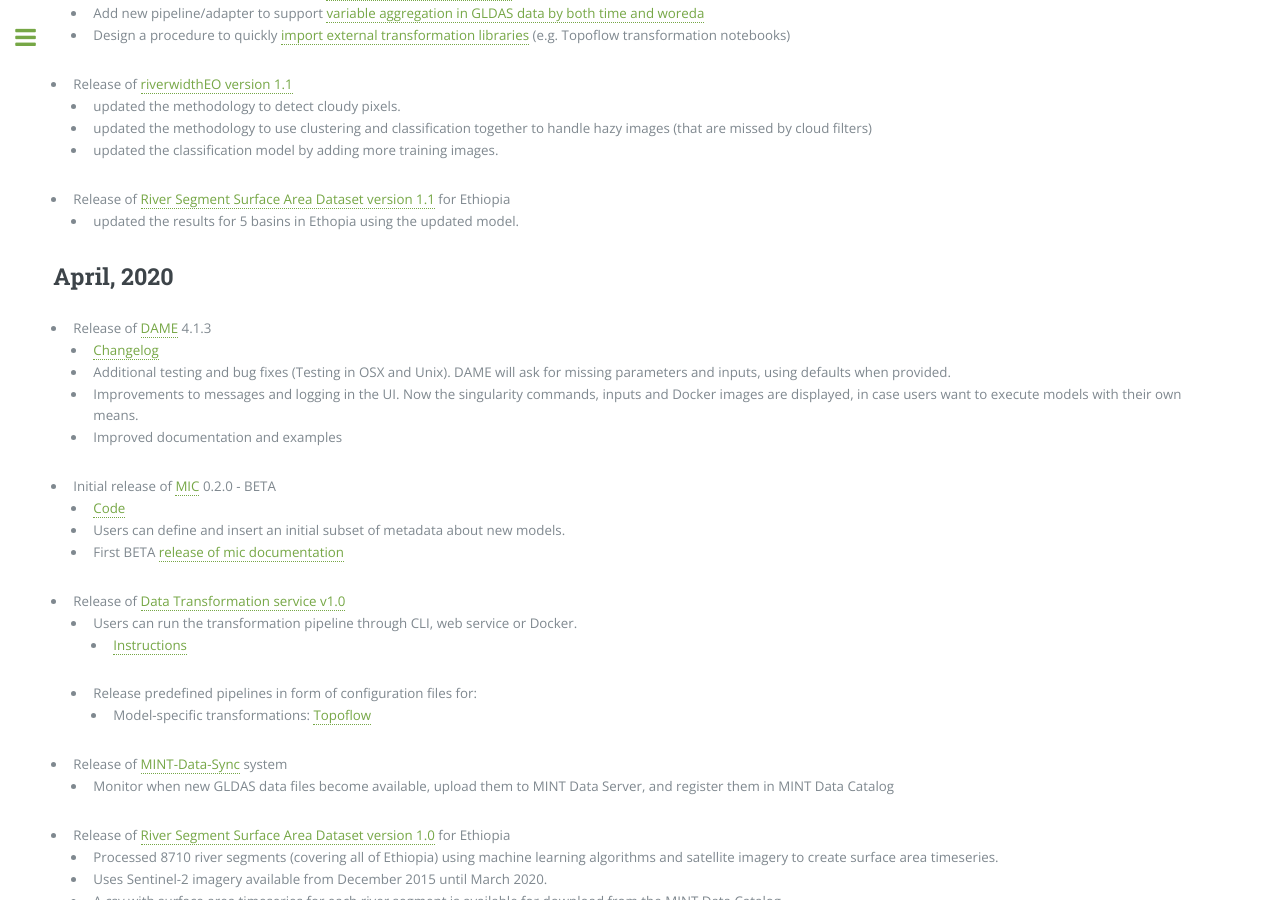
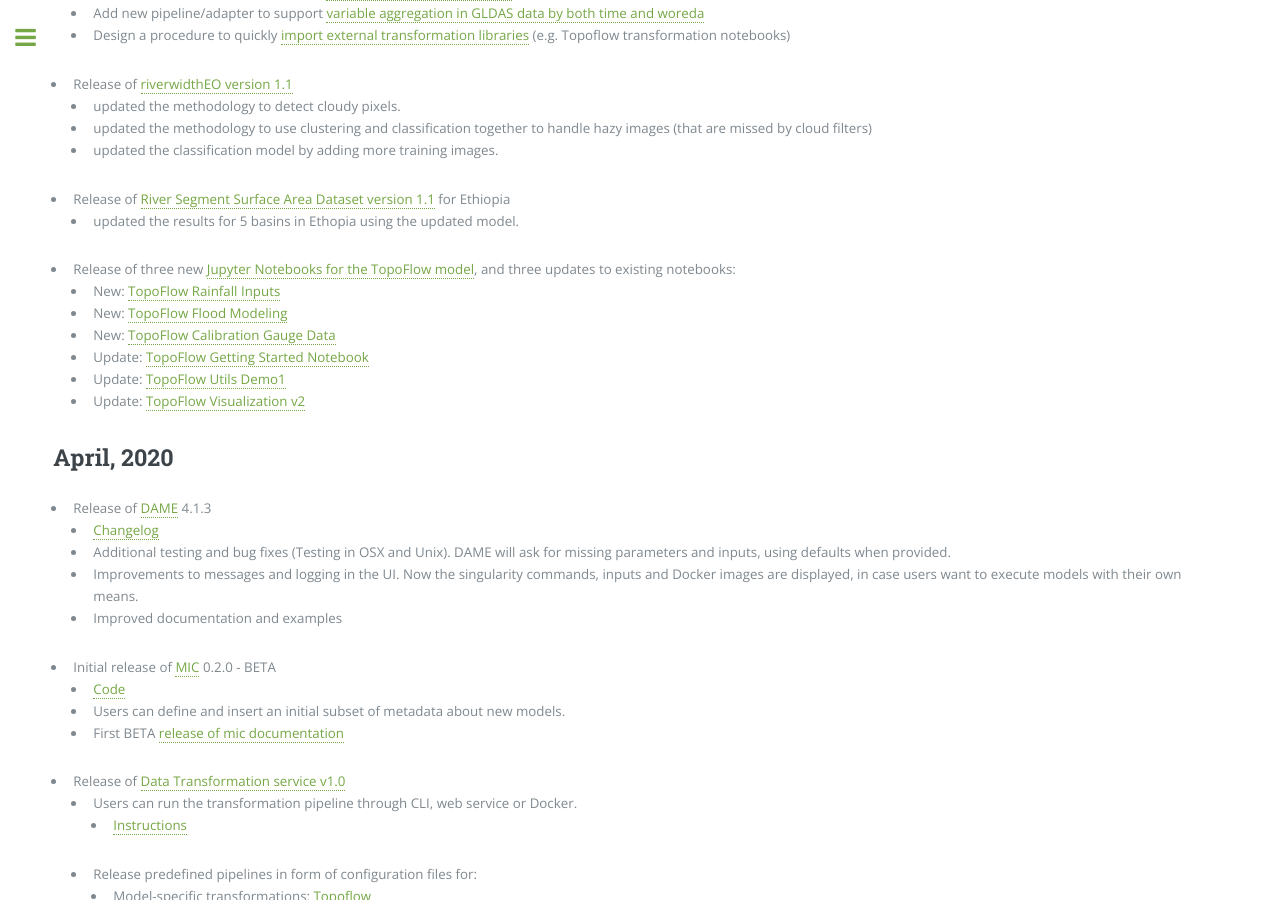
Before and after one commit to KnowledgeCaptureAndDiscovery/MINT, a Jekyll site: the page built from releases.md, in a window 1280 px wide and 900 px high, scrolled down 730 px. Built offline with Jekyll 4.4.1, drawn with Linux system fonts in a browser that asks for light colours.

Commit message:
Update releases.md

```diff
--- a/releases.md
+++ b/releases.md
@@ -34,6 +34,14 @@
 
 * Release of [River Segment Surface Area Dataset version 1.1](https://mint.isi.edu/ethiopia/datasets/browse/da6b6d47-7672-4e6e-a455-7bbc7e7ceb99) for Ethiopia
   * updated the results for 5 basins in Ethopia using the updated model.
+
+* Release of three new [Jupyter Notebooks for the TopoFlow model](/notebooks.html##jupyter-notebooks-for-use-with-the-topoflow-model), and three updates to existing notebooks:
+    * New: [TopoFlow Rainfall Inputs](https://github.com/peckhams/topoflow36/blob/master/TopoFlow_Rainfall_Inputs.ipynb)
+    * New: [TopoFlow Flood Modeling](https://github.com/peckhams/topoflow36/blob/master/TopoFlow_Flood_Modeling.ipynb)
+    * New: [TopoFlow Calibration Gauge Data](https://github.com/peckhams/topoflow36/blob/master/TopoFlow_Calibration_Gauge_Data.ipynb)
+    * Update: [TopoFlow Getting Started Notebook](https://github.com/peckhams/topoflow36/blob/master/TopoFlow_Getting_Started.ipynb)
+    * Update: [TopoFlow Utils Demo1](https://github.com/peckhams/topoflow36/blob/master/TopoFlow_Utils_Demo1.ipynb)
+    * Update: [TopoFlow Visualization v2](https://github.com/peckhams/topoflow36/blob/master/TopoFlow_Visualization_v2.ipynb)
 
 ## April, 2020
 * Release of [DAME]({{ '/products/model/' | absolute_url }}#desktop-appliation-for-model-execution-dame) 4.1.3
```
